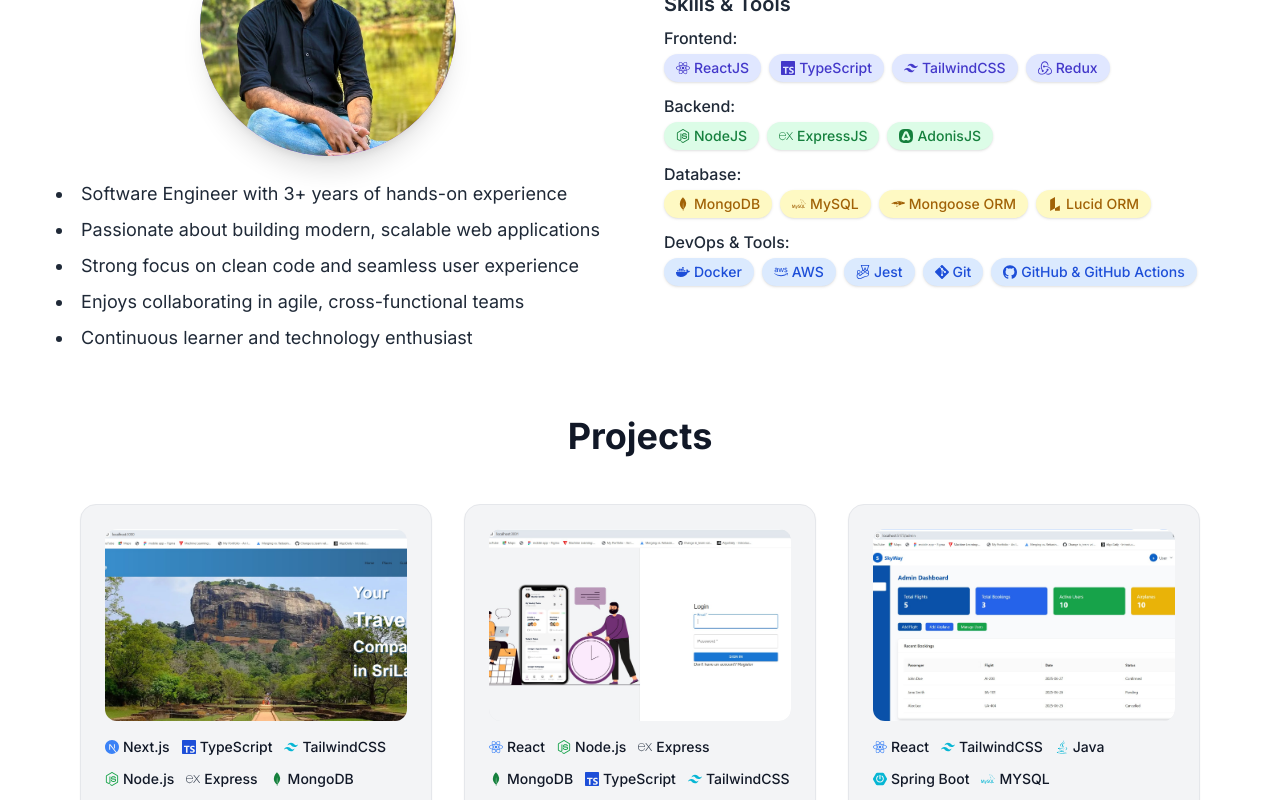
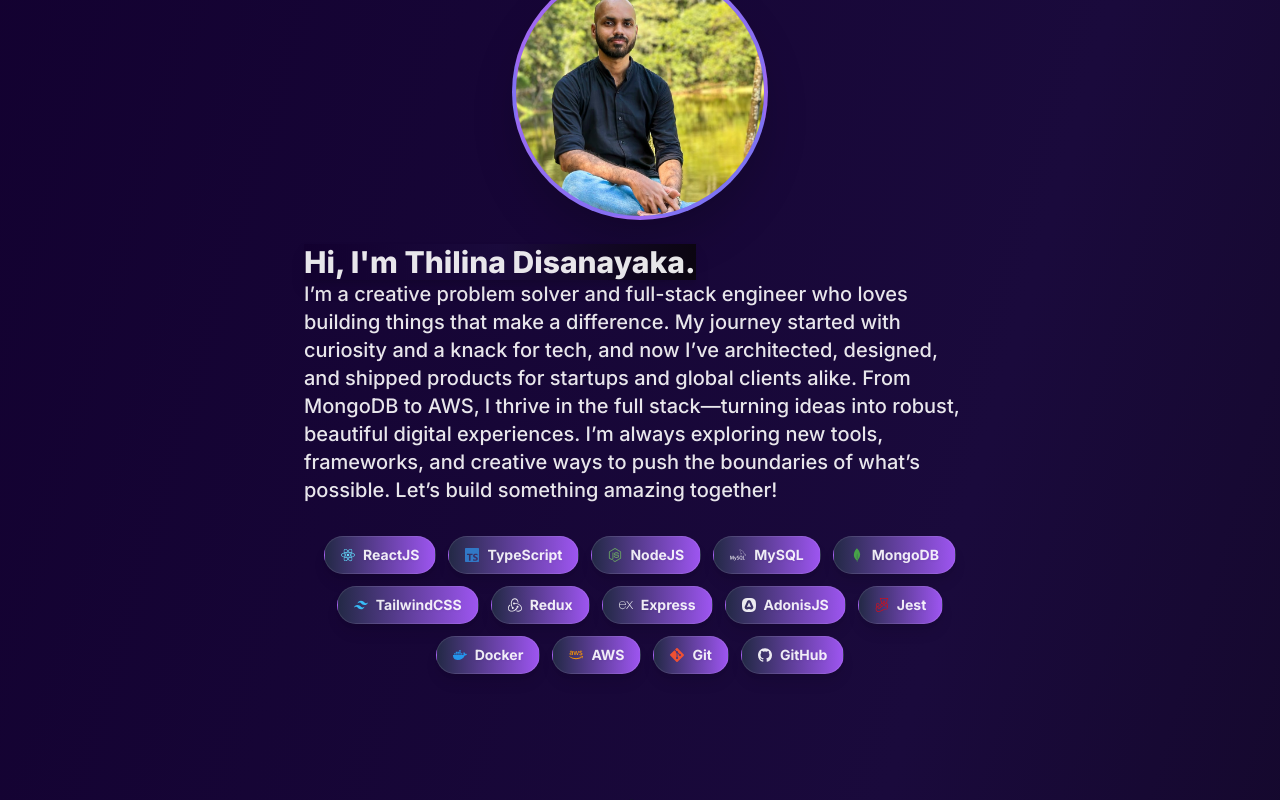
Before and after one commit to dltmthilina/My-Portfolio, a Next.js app: page / in a window 1280 px wide. Shown: the part 580-1380 px from the top of the page. Built offline with nearby package versions, Linux system fonts and the light colour scheme.

Commit message:
restructure about section and change whole background color

```diff
--- a/src/app/page.tsx
+++ b/src/app/page.tsx
@@ -9,12 +9,14 @@ import { useRef } from "react";
 import Navbar from "@/components/Navbar";
 import Projects from "@/sections/Projects";
 import Experience from "@/sections/Experience";
+import { Contact } from "lucide-react";
 
 export default function HomePage() {
   const homeRef = useRef<HTMLDivElement>(null!);
   const aboutRef = useRef<HTMLDivElement>(null!);
   const projectsRef = useRef<HTMLDivElement>(null!);
   const experienceRef = useRef<HTMLDivElement>(null!);
+  const contactRef = useRef<HTMLDivElement>(null!);
   return (
     <div>
       <Navbar
@@ -23,8 +25,10 @@ export default function HomePage() {
           About: aboutRef,
           Projects: projectsRef,
           Experience: experienceRef,
+          Contact: contactRef,
         }}
       />
+      <div className="bg-gradient-to-br from-[#12002f] via-[#1a0a3c] to-[#0b0510]">
         <div ref={homeRef}>
           <Hero3D />
         </div>
@@ -37,6 +41,10 @@ export default function HomePage() {
         <div ref={experienceRef}>
           <Experience />
         </div>
+        <div ref={contactRef}>
+          <ContactSection />
+        </div>
+      </div>
     </div>
   );
 }
--- a/src/sections/About.tsx
+++ b/src/sections/About.tsx
@@ -22,9 +22,9 @@ export default function About() {
   return (
     <section
       id="about"
-      className="relative z-10  bg-white text-gray-800  px-6 md:px-10"
+      className="relative z-10  text-white px-6 md:px-10 py-12 "
     >
-      <div className=" mx-auto grid md:grid-cols-2 gap-12 items-center  ">
+      <div className="mt-4 mx-auto  items-center  ">
         {/* Profile */}
         <motion.div
           initial={{ opacity: 0, x: -50 }}
@@ -32,7 +32,7 @@ export default function About() {
           transition={{ duration: 0.8 }}
           className="flex flex-col items-center justify-center space-y-6"
         >
-          <div className="w-64 h-64 rounded-full overflow-hidden shadow-xl flex items-center justify-center bg-gradient-to-br from-indigo-500 to-purple-600">
+          <div className="w-64 h-64 rounded-full overflow-hidden shadow-2xl flex items-center justify-center bg-gradient-to-br from-[#9d55f0] to-[#6665f1] border-4 border-white/10">
             {/* Placeholder Avatar */}
             <Image
               width={256} // or your actual image width
@@ -42,110 +42,73 @@ export default function About() {
               className="w-full h-full object-cover object-center scale-125 mt-16"
             />
           </div>
-          <div>
-            <ul className="list-disc list-inside text-lg mb-6 space-y-2">
-              <li>Software Engineer with 3+ years of hands-on experience</li>
-              <li>
-                Passionate about building modern, scalable web applications
-              </li>
-              <li>Strong focus on clean code and seamless user experience</li>
-              <li>Enjoys collaborating in agile, cross-functional teams</li>
-              <li>Continuous learner and technology enthusiast</li>
-            </ul>
-          </div>
-        </motion.div>
-
-        {/* Bio + Skills */}
-        <motion.div
-          initial={{ opacity: 0, x: 50 }}
-          whileInView={{ opacity: 1, x: 0 }}
-          transition={{ duration: 0.8 }}
-        >
-          <h3 className="text-xl font-semibold mb-2">Skills & Tools</h3>
-          <div className="space-y-3">
-            <div>
-              <span className="font-medium">Frontend:</span>
-              <div className="flex flex-wrap gap-2 mt-1">
-                <span className="flex items-center gap-1 px-3 py-1 bg-indigo-100 text-indigo-700 dark:bg-indigo-800 dark:text-white rounded-full text-sm font-medium shadow">
-                  <FaReact />
-                  ReactJS
+          <div className="max-w-2xl mx-auto mt-2">
+            <p className="text-lg md:text-xl mb-8 font-medium leading-relaxed text-white/90">
+              <span className="font-extrabold text-2xl md:text-3xl bg-gradient-to-r  drop-shadow-lg">
+                Hi, I'm Thilina Disanayaka.
+              </span>
+              <br />
+              <span className=" mt-3">
+                I’m a creative problem solver and full-stack engineer who loves
+                building things that make a difference. My journey started with
+                curiosity and a knack for tech, and now I’ve architected,
+                designed, and shipped products for startups and global clients
+                alike. From MongoDB to AWS, I thrive in the full stack—turning
+                ideas into robust, beautiful digital experiences. I’m always
+                exploring new tools, frameworks, and creative ways to push the
+                boundaries of what’s possible. Let’s build something amazing
+                together!
+              </span>
+            </p>
+            <div className="flex flex-wrap gap-3 justify-center mb-8">
+              {[
+                {
+                  name: "ReactJS",
+                  icon: <FaReact className="text-[#61dafb]" />,
+                },
+                {
+                  name: "TypeScript",
+                  icon: <SiTypescript className="text-[#3178c6]" />,
+                },
+                {
+                  name: "NodeJS",
+                  icon: <FaNodeJs className="text-[#68a063]" />,
+                },
+                { name: "MySQL", icon: <SiMysql size={16} /> },
+                {
+                  name: "MongoDB",
+                  icon: <SiMongodb className="text-[#47a248]" />,
+                },
+                {
+                  name: "TailwindCSS",
+                  icon: <SiTailwindcss className="text-[#38bdf8]" />,
+                },
+                { name: "Redux", icon: <SiRedux /> },
+                {
+                  name: "Express",
+                  icon: <SiExpress />,
+                },
+                {
+                  name: "AdonisJS",
+                  icon: <SiAdonisjs />,
+                },
+                { name: "Jest", icon: <SiJest className="text-[#c21325]" /> },
+                {
+                  name: "Docker",
+                  icon: <FaDocker className="text-[#2496ed]" />,
+                },
+                { name: "AWS", icon: <FaAws className="text-[#ff9900]" /> },
+                { name: "Git", icon: <SiGit className="text-[#f05032]" /> },
+                { name: "GitHub", icon: <SiGithub /> },
+              ].map((tool) => (
+                <span
+                  key={tool.name}
+                  className="flex items-center gap-2 px-4 py-2 rounded-full bg-gradient-to-r from-[#232946] to-[#9d55f0] text-white/90 border border-white/10 shadow-lg text-sm font-semibold hover:scale-105 transition-transform duration-200"
+                >
+                  {tool.icon}
+                  <span className="font-bold drop-shadow-sm">{tool.name}</span>
                 </span>
-                <span className="flex items-center gap-1 px-3 py-1 bg-indigo-100 text-indigo-700 dark:bg-indigo-800 dark:text-white rounded-full text-sm font-medium shadow">
-                  <SiTypescript />
-                  TypeScript
-                </span>
-                <span className="flex items-center gap-1 px-3 py-1 bg-indigo-100 text-indigo-700 dark:bg-indigo-800 dark:text-white rounded-full text-sm font-medium shadow">
-                  <SiTailwindcss />
-                  TailwindCSS
-                </span>
-                <span className="flex items-center gap-1 px-3 py-1 bg-indigo-100 text-indigo-700 dark:bg-indigo-800 dark:text-white rounded-full text-sm font-medium shadow">
-                  <SiRedux />
-                  Redux
-                </span>
-              </div>
-            </div>
-            <div>
-              <span className="font-medium">Backend:</span>
-              <div className="flex flex-wrap gap-2 mt-1">
-                <span className="flex items-center gap-1 px-3 py-1 bg-green-100 text-green-700 dark:bg-green-800 dark:text-white rounded-full text-sm font-medium shadow">
-                  <FaNodeJs />
-                  NodeJS
-                </span>
-                <span className="flex items-center gap-1 px-3 py-1 bg-green-100 text-green-700 dark:bg-green-800 dark:text-white rounded-full text-sm font-medium shadow">
-                  <SiExpress />
-                  ExpressJS
-                </span>
-                <span className="flex items-center gap-1 px-3 py-1 bg-green-100 text-green-700 dark:bg-green-800 dark:text-white rounded-full text-sm font-medium shadow">
-                  <SiAdonisjs />
-                  AdonisJS
-                </span>
-              </div>
-            </div>
-            <div>
-              <span className="font-medium">Database:</span>
-              <div className="flex flex-wrap gap-2 mt-1">
-                <span className="flex items-center gap-1 px-3 py-1 bg-yellow-100 text-yellow-700 dark:bg-yellow-800 dark:text-white rounded-full text-sm font-medium shadow">
-                  <SiMongodb />
-                  MongoDB
-                </span>
-                <span className="flex items-center gap-1 px-3 py-1 bg-yellow-100 text-yellow-700 dark:bg-yellow-800 dark:text-white rounded-full text-sm font-medium shadow">
-                  <SiMysql />
-                  MySQL
-                </span>
-                <span className="flex items-center gap-1 px-3 py-1 bg-yellow-100 text-yellow-700 dark:bg-yellow-800 dark:text-white rounded-full text-sm font-medium shadow">
-                  <SiMongoose />
-                  Mongoose ORM
-                </span>
-                <span className="flex items-center gap-1 px-3 py-1 bg-yellow-100 text-yellow-700 dark:bg-yellow-800 dark:text-white rounded-full text-sm font-medium shadow">
-                  <SiLucid />
-                  Lucid ORM
-                </span>
-              </div>
-            </div>
-            <div>
-              <span className="font-medium">DevOps & Tools:</span>
-              <div className="flex flex-wrap gap-2 mt-1">
-                <span className="flex items-center gap-1 px-3 py-1 bg-blue-100 text-blue-700 dark:bg-blue-800 dark:text-white rounded-full text-sm font-medium shadow">
-                  <FaDocker />
-                  Docker
-                </span>
-                <span className="flex items-center gap-1 px-3 py-1 bg-blue-100 text-blue-700 dark:bg-blue-800 dark:text-white rounded-full text-sm font-medium shadow">
-                  <FaAws />
-                  AWS
-                </span>
-                <span className="flex items-center gap-1 px-3 py-1 bg-blue-100 text-blue-700 dark:bg-blue-800 dark:text-white rounded-full text-sm font-medium shadow">
-                  <SiJest />
-                  Jest
-                </span>
-                <span className="flex items-center gap-1 px-3 py-1 bg-blue-100 text-blue-700 dark:bg-blue-800 dark:text-white rounded-full text-sm font-medium shadow">
-                  <SiGit />
-                  Git
-                </span>
-                <span className="flex items-center gap-1 px-3 py-1 bg-blue-100 text-blue-700 dark:bg-blue-800 dark:text-white rounded-full text-sm font-medium shadow">
-                  <SiGithub />
-                  GitHub & GitHub Actions
-                </span>
-              </div>
+              ))}
             </div>
           </div>
         </motion.div>
--- a/src/sections/Contact.tsx
+++ b/src/sections/Contact.tsx
@@ -31,7 +31,7 @@ export default function ContactSection() {
   return (
     <section
       id="contact"
-      className="w-full bg-gray-50 dark:bg-gray-950 py-20 px-6 md:px-20 text-gray-900 dark:text-white"
+      className="w-full py-20 px-6 md:px-20 text-gray-900 dark:text-white"
     >
       <div className="max-w-7xl mx-auto text-center">
         <h2 className="text-3xl md:text-4xl font-bold mb-6">Get in Touch</h2>
--- a/src/sections/Experience.tsx
+++ b/src/sections/Experience.tsx
@@ -48,7 +48,7 @@ const experience = [
 
 export default function ExperienceSection() {
   return (
-    <section id="experience" className="bg-white py-10 px-6 md:px-20">
+    <section id="experience" className="py-10 px-6 md:px-20">
       <div className="mx-auto">
         <h2 className="text-3xl md:text-4xl font-bold text-center mb-12 text-gray-900 dark:text-white">
           Experience
--- a/src/sections/Hero3D.tsx
+++ b/src/sections/Hero3D.tsx
@@ -40,10 +40,7 @@ function TypingAnimation({ text }: { text: string }) {
 
 export default function Hero3D() {
   return (
-    <section
-      id="home"
-      className="relative w-full bg-gradient-to-br from-[#12002f] via-[#1a0a3c] to-[#0b0510] px-6 py-10 overflow-hidden"
-    >
+    <section id="home" className="relative w-full  px-6 py-10 overflow-hidden">
       <div
         className="pointer-events-none absolute left-1/2 top-1/2 z-0 -translate-x-1/2 -translate-y-1/2 animate-glow-move"
         aria-hidden="true"
--- a/src/sections/Projects.tsx
+++ b/src/sections/Projects.tsx
@@ -34,7 +34,7 @@ export default function ProjectsSection() {
   return (
     <section
       id="projects"
-      className=" bg-white py-10 px-6 md:px-20 text-gray-900"
+      className="  py-10 px-6 md:px-20 text-gray-900 transparent-bg"
     >
       <div className="mx-auto">
         <h2 className="text-3xl md:text-4xl font-bold mb-12 text-center">
```
Lines whose indentation alone changed are shown as unchanged.
